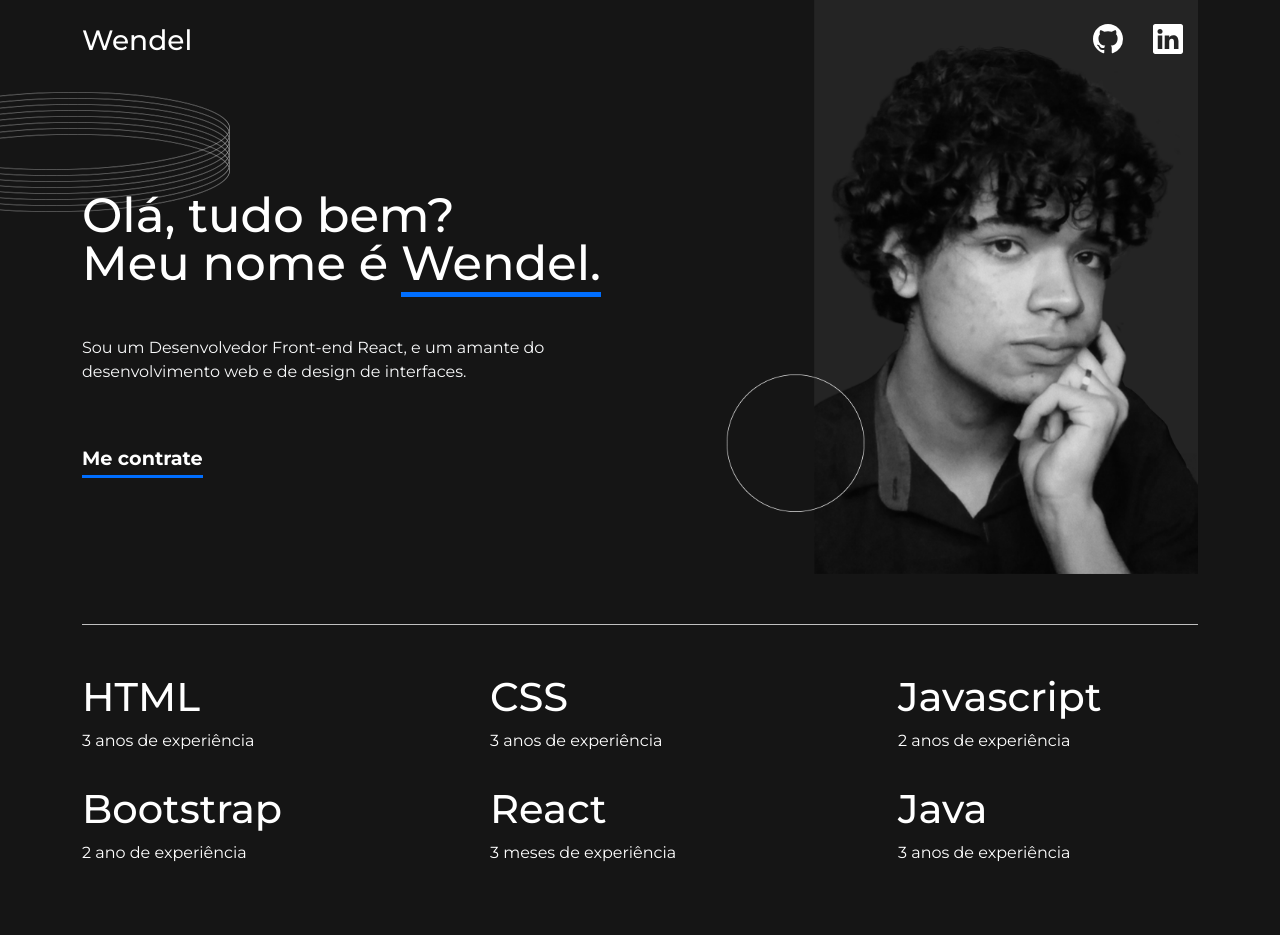
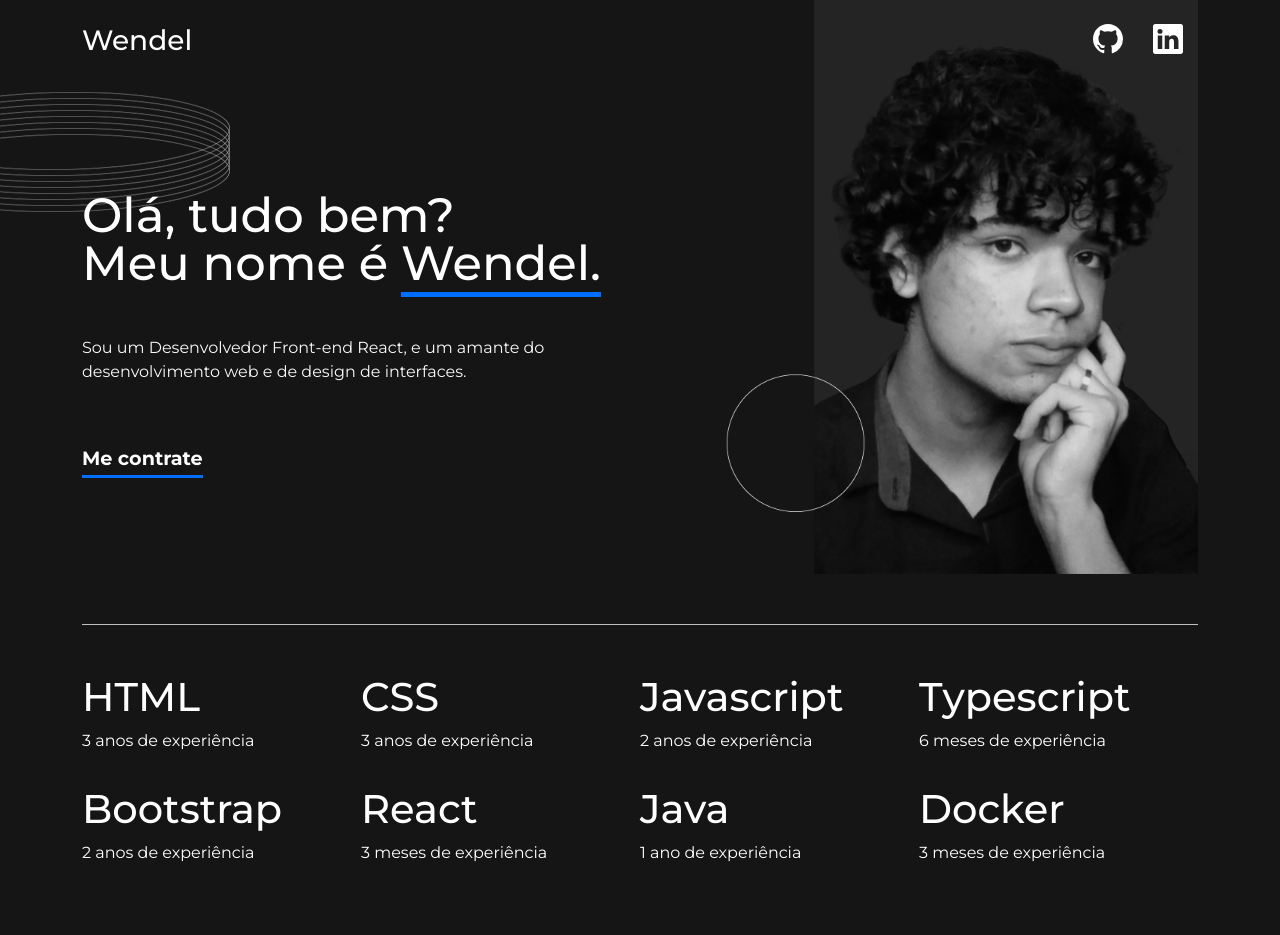
Before and after one commit to wendelisc12/portifolio, a React (Create React App) app: page / in a window 1280 px wide. Shown: the top 935 px of the page. Built offline with nearby package versions, Linux system fonts and the light colour scheme; a web font is replaced by a local one.

Commit message:
fix: organização

```diff
--- a/src/App.jsx
+++ b/src/App.jsx
@@ -2,46 +2,17 @@ import { useState } from 'react';
 import './App.css';
 import Navegation from './components/Navegation/Navegation';
 import Projeto from './components/Projetos/Projeto';
+import FormEmail from './components/FormEmail/FormEmail';
 
 function App() {
 
-  // const[nome, setNome] = useState("")
-  // const[email, setEmail] = useState("")
-  // const[mensagem, setMensagem] = useState("")
-
-  // const enviarMensagem = async (event) => {
-  //   event.preventDefault();
-
-  //   const data = {
-  //     nome,
-  //     email,
-  //     mensagem
-  //   };
-
-  //   try {
-  //     const response = await fetch('https://formspree.io/wendel.isaac12@gmail.com', {
-  //       method: 'POST',
-  //       headers: {
-  //         'Content-Type': 'application/json'
-  //       },
-  //       body: JSON.stringify(data)
-  //     });
-
-  //     if (response.ok) {
-  //       // Limpa os campos do formulário após o envio
-  //       setNome('');
-  //       setEmail('');
-  //       setMensagem('');
-
-  //       alert('O formulário foi enviado com sucesso!');
-  //     } else {
-  //       alert('Houve um problema ao enviar o formulário. Por favor, tente novamente mais tarde.');
-  //     }
-  //   } catch (error) {
-  //     console.error('Erro ao enviar o formulário:', error);
-  //     alert('Houve um problema ao enviar o formulário. Por favor, tente novamente mais tarde.');
-  //   }
-  // }
+  function contrateMe(){
+    window.scrollTo({
+      top: 2145,
+      left: 0,
+      behavior: 'smooth'
+    });
+  }
 
   return (
     <div>
@@ -62,7 +33,7 @@ function App() {
               </div>
 
               <div id='link-contrate'>
-                <a href="">Me contrate</a>
+                <a href="#" onClick={contrateMe}>Me contrate</a>
               </div>
             </div>
           </div>
@@ -86,12 +57,17 @@ function App() {
               <h1>Javascript</h1>
               <p>2 anos de experiência</p>
             </div>
+
+            <div className='skill-box'>
+              <h1>Typescript</h1>
+              <p>6 meses de experiência</p>
+            </div>
           </div>
 
           <div className='d-flex justify-content-between'>
             <div className='skill-box'>
               <h1>Bootstrap</h1>
-              <p>2 ano de experiência</p>
+              <p>2 anos de experiência</p>
             </div>
 
             <div className='skill-box'>
@@ -101,7 +77,11 @@ function App() {
 
             <div className='skill-box'>
               <h1>Java</h1>
-              <p>3 anos de experiência</p>
+              <p>1 ano de experiência</p>
+            </div>
+            <div className='skill-box'>
+              <h1>Docker</h1>
+              <p>3 meses de experiência</p>
             </div>
           </div>
         </section>
@@ -111,53 +91,38 @@ function App() {
         <section className='my-5'>
           <h1 className='mb-4'>Projetos</h1>
           <div className='d-flex justify-content-between mb-5 projetos-row'>
-            <Projeto titulo='Formulário multi-step' thumbnail={"https://github.com/wendelisc12/multi-step-form/raw/main/multi-step-form-main.png"} tecnologias={["React"]} linkProjeto={"https://multi-step-form-seven-lyart.vercel.app/"} linkCodigo={"https://github.com/wendelisc12/multi-step-form"} thumbnailCelular={"./mockup-pomodoro.png"}/>
-            <Projeto titulo='Movies Lib' thumbnail={"https://user-images.githubusercontent.com/58012282/195509291-3f25da7c-e599-4b40-bd58-6a5925536a83.png"} tecnologias={["react ", " api"]} linkProjeto={"youtube.com"} linkCodigo={"https://github.com/wendelisc12/MovieLib"} thumbnailCelular={""}/>
+            <Projeto titulo='Formulário multi-step' thumbnail={"https://github.com/wendelisc12/multi-step-form/raw/main/multi-step-form-main.png"} tecnologias={["React"]} linkProjeto={"https://multi-step-form-seven-lyart.vercel.app/"} linkCodigo={"https://github.com/wendelisc12/multi-step-form"} thumbnailCelular={"./mockup-pomodoro.png"} />
+            <Projeto titulo='Movies Lib' thumbnail={"https://user-images.githubusercontent.com/58012282/195509291-3f25da7c-e599-4b40-bd58-6a5925536a83.png"} tecnologias={["react ", " api"]} linkProjeto={"youtube.com"} linkCodigo={"https://github.com/wendelisc12/MovieLib"} thumbnailCelular={""} />
 
           </div>
           <div className='d-flex justify-content-between mb-5 projetos-row'>
-            <Projeto titulo='Pomodoro Timer' thumbnail={"https://github.com/wendelisc12/Pomodoro-Timer/raw/main/Screenshot_tela.png"} tecnologias={["Javascript"]} linkProjeto={"https://wendelisc12.github.io/Pomodoro-Timer/"} linkCodigo={"https://github.com/wendelisc12/Pomodoro-Timer"} thumbnailCelular={""}/>
-            <Projeto titulo='Fine Olives' thumbnail={"https://github.com/wendelisc12/FineOlive/raw/main/Screenshot_tela.png"} tecnologias={["html"]} linkProjeto={"https://wendelisc12.github.io/FineOlive/"} linkCodigo={"google.com"} thumbnailCelular={""}/>
+            <Projeto titulo='Pomodoro Timer' thumbnail={"https://github.com/wendelisc12/Pomodoro-Timer/raw/main/Screenshot_tela.png"} tecnologias={["Javascript"]} linkProjeto={"https://wendelisc12.github.io/Pomodoro-Timer/"} linkCodigo={"https://github.com/wendelisc12/Pomodoro-Timer"} thumbnailCelular={""} />
+            <Projeto titulo='Fine Olives' thumbnail={"https://github.com/wendelisc12/FineOlive/raw/main/Screenshot_tela.png"} tecnologias={["html"]} linkProjeto={"https://wendelisc12.github.io/FineOlive/"} linkCodigo={"google.com"} thumbnailCelular={""} />
 
           </div>
-          {/* <div className='d-flex justify-content-between mb-5 projetos-row'>
-            <Projeto titulo='movies lib' thumbnail={"https://github.com/wendelisc12/Pomodoro-Timer/raw/main/Screenshot_tela.png"} tecnologias={["Javascript"]} linkProjeto={"youtube.com"} linkCodigo={"google.com"} thumbnailCelular={""}/>
-            <Projeto titulo='movies lib' thumbnail={"https://github.com/wendelisc12/FineOlive/raw/main/Screenshot_tela.png"} tecnologias={["Javascript"]} linkProjeto={"youtube.com"} linkCodigo={"google.com"} thumbnailCelular={""}/>
+          <div className='d-flex justify-content-between mb-5 projetos-row'>
+            <Projeto titulo='movies lib' thumbnail={"https://github.com/wendelisc12/Pomodoro-Timer/raw/main/Screenshot_tela.png"} tecnologias={["Javascript"]} linkProjeto={"youtube.com"} linkCodigo={"google.com"} thumbnailCelular={""} />
+            <Projeto titulo='movies lib' thumbnail={"https://github.com/wendelisc12/FineOlive/raw/main/Screenshot_tela.png"} tecnologias={["Javascript"]} linkProjeto={"youtube.com"} linkCodigo={"google.com"} thumbnailCelular={""} />
 
-          </div> */}
+          </div>
         </section>
 
         {/* <section id='sobre-mim'>
-        <h2>Sobre mim</h2>
-        <p>Sou um estudante de Análise e Desenvolvimento de sistemas, atualmente estou realizando pesquisas para o meu TCC que será sobre a área de design de interação. Desde sempre fui muito apaixonado em interfaces web, tanto que ja desenvolvi várias landing pages e criei muitas interfaces usando figma, com tantas LPs acabei criando uma grande experiência com HTML, CSS e Javascript, que é algo que eu me considero especialista. Com isso em mãos fui atrás de mais conhecimento no react.js e no Angular que estou estudando atualmente.</p>
-      </section> */}
+          <h2>Sobre mim</h2>
+          <p>Sou um estudante de Análise e Desenvolvimento de sistemas, atualmente estou realizando pesquisas para o meu TCC que será sobre a área de design de interação. Desde sempre fui muito apaixonado em interfaces web, tanto que ja desenvolvi várias landing pages e criei muitas interfaces usando figma, com tantas LPs acabei criando uma grande experiência com HTML, CSS e Javascript, que é algo que eu me considero especialista. Com isso em mãos fui atrás de mais conhecimento no react.js e no Angular que estou estudando atualmente.</p>
+        </section> */}
       </div>
 
       <footer>
         <div className='container'>
-          {/* <div id='container-footer'>
-            <div id='footer-contato'>
-              <h2 className='mb-4'>Contato</h2>
-              <p>Garanto alta qualidade, prazos cumpridos e atendimento personalizado para o seu projeto web. Se procura um profissional confiável e competente, preencha o formulário e aguarde meu rápido retorno.</p>
-            </div>
+          <FormEmail />
 
-            <form action="" id='footer-form'>
-              <div className='d-flex flex-column'>
-                <input type="text" name="" id="" placeholder='NOME' className='mb-3' onChange={e => setNome(e.target.value)} value={nome}/>
-                <input type="email" name="" id="" placeholder='EMAIL' className='mb-3' onChange={e => setEmail(e.target.value)} value={email}/>
-                <textarea name="" id="" cols="30" rows="10" placeholder='MENSAGEM' onChange={e => setMensagem(e.target.value)} value={mensagem}></textarea>
-              </div>
-              <div className='d-flex flex-row-reverse mt-4'>
-                <button type='submit' id='enviar-form' onClick={enviarMensagem}>ENVIAR MENSAGEM</button>
-              </div>
-            </form>
-          </div> */}
 
           <div id='final-footer'>
-          <Navegation/>
+            <Navegation />
           </div>
         </div>
-        </footer>
+      </footer>
     </div>
   );
 }
```
Also changed, not shown: 1 other file (tests, documents, lock files or other folders).
